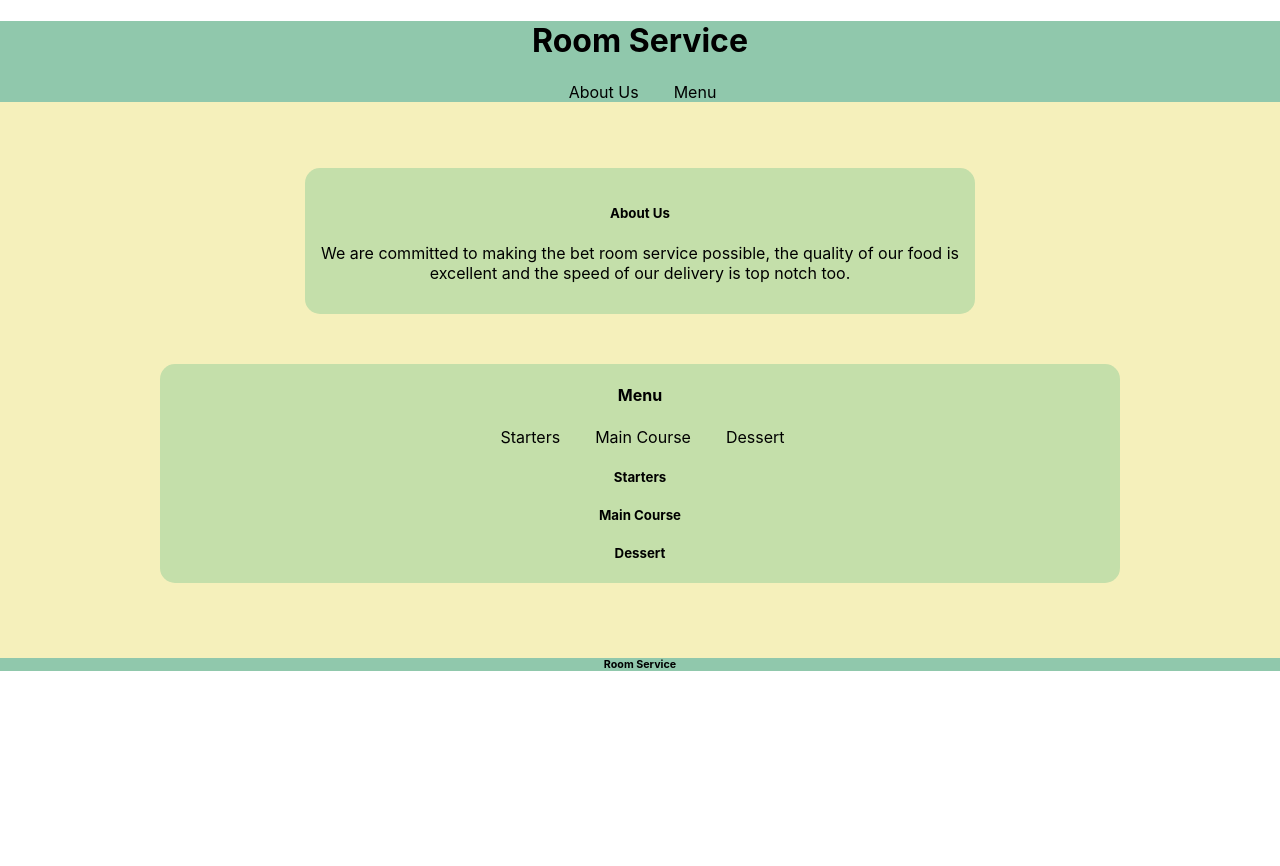
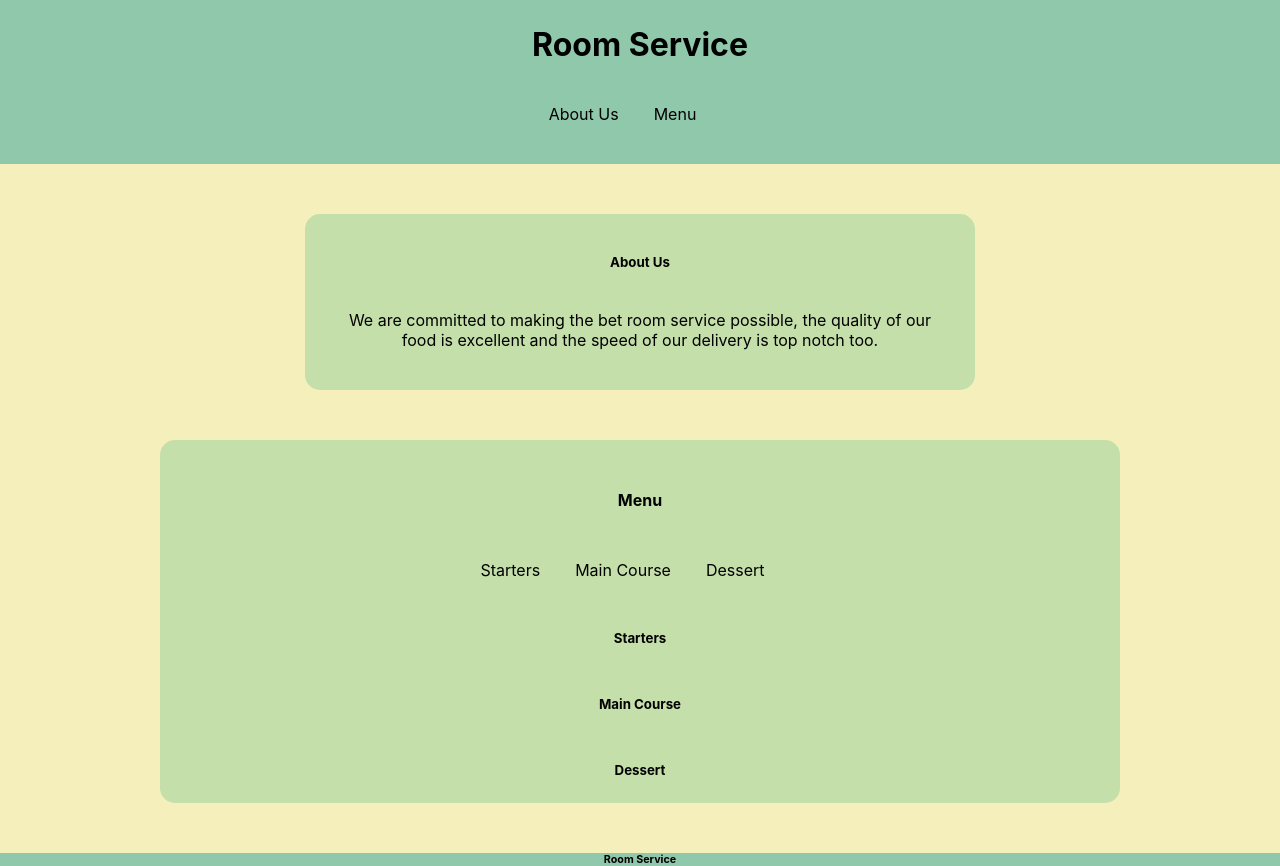
Before and after one commit to Ollie-Judge/room-service, a React (Create React App) app: page / in a window 1280 px wide. Before the commit the page ends 800 px from the top, so only its background shows below. Built offline with nearby package versions, Linux system fonts and the light colour scheme.

Commit message:
removed white space at top and styled elements

```diff
--- a/src/components/menu.js
+++ b/src/components/menu.js
@@ -4,7 +4,7 @@ import "../styling/menu.css";
 const Menu = () => {
   return (
     <div id="menu">
-      <div>
+      <div className="menuTitle">
         <h4>Menu</h4>
       </div>
 
@@ -22,15 +22,15 @@ const Menu = () => {
         </ul>
       </div>
 
-      <div>
+      <div className="startersTitle">
         <h5 id="starers">Starters</h5>
       </div>
 
-      <div>
+      <div className="mainTitle">
         <h5 id="main">Main Course</h5>
       </div>
 
-      <div>
+      <div className="dessertTitle">
         <h5 id="dessert">Dessert</h5>
       </div>
     </div>
--- a/src/index.css
+++ b/src/index.css
@@ -12,3 +12,8 @@ code {
   font-family: source-code-pro, Menlo, Monaco, Consolas, "Courier New",
     monospace;
 }
+
+* {
+  margin: 0;
+  padding: 0;
+}
--- a/src/styling/about.css
+++ b/src/styling/about.css
@@ -9,7 +9,10 @@
 }
 
 .aboutTitle {
+  padding-top: 25px;
+  padding-bottom: 15px;
 }
 
 .aboutP {
+  padding: 25px;
 }
--- a/src/styling/header.css
+++ b/src/styling/header.css
@@ -1,7 +1,12 @@
 header {
   margin: 0;
-  padding: 0;
+  padding: 25px;
   background-color: #90c8ac;
+}
+
+nav {
+  margin-top: 40px;
+  margin-bottom: 15px;
 }
 
 ul {
--- a/src/styling/menu.css
+++ b/src/styling/menu.css
@@ -5,3 +5,23 @@
   display: inline-block;
   margin-bottom: 50px;
 }
+
+.menuTitle {
+  padding-top: 50px;
+  padding-bottom: 50px;
+}
+
+.startersTitle {
+  padding-top: 50px;
+  padding-bottom: 25px;
+}
+
+.mainTitle {
+  padding-top: 25px;
+  padding-bottom: 25px;
+}
+
+.dessertTitle {
+  padding-top: 25px;
+  padding-bottom: 25px;
+}
```
